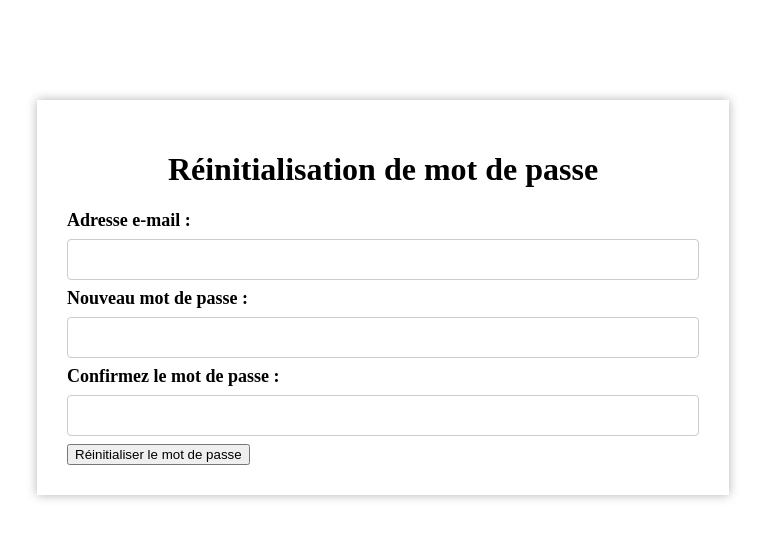
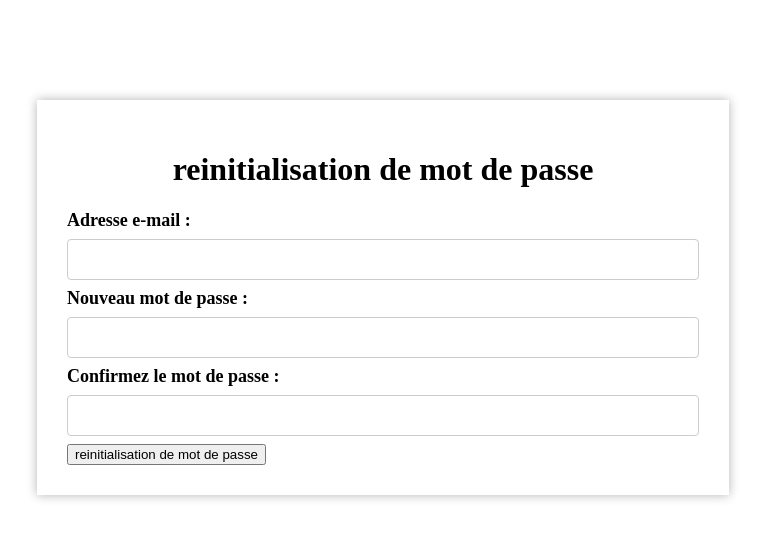
Before and after one commit to linh-hub/projet-du-web, a plain HTML site: page front/motdepasse.html in a window 1280 px wide. Shown: the whole page, without its empty margins (257-1022 px from the left). Drawn offline with Linux system fonts and the light colour scheme.

Commit message:
changement3 page suject remplissage de datauser and datademad

```diff
--- a/front/PROJET.css
+++ b/front/PROJET.css
@@ -38,6 +38,7 @@ section {
 
 .teacher a {
 	color: #1086ad;
+	align-content: space-around;
 }
 
 .student a {
--- a/front/motdepasse.html
+++ b/front/motdepasse.html
@@ -1,12 +1,12 @@
 <!DOCTYPE html>
 <html>
   <head>
-    <title>Réinitialisation de mot de passe</title>
+    <title>réinitialisation de mot de passe</title>
     <link rel="stylesheet" type="text/css" href="style.css">
   </head>
   <body>
     <div class="container">
-      <h1>Réinitialisation de mot de passe</h1>
+      <h1>reinitialisation de mot de passe</h1>
       <form>
         <label for="email">Adresse e-mail :</label>
         <input type="email" id="email" name="email" required>
@@ -14,9 +14,8 @@
         <input type="password" id="password" name="password" required>
         <label for="confirm_password">Confirmez le mot de passe :</label>
         <input type="password" id="confirm_password" name="confirm_password" required>
-        <input type="submit" value="Réinitialiser le mot de passe">
+        <input type="submit" value="reinitialisation de mot de passe">
       </form>
     </div>
-    <script src="motdepasse.js"></script>
   </body>
 </html>
```
Also changed, not shown: front/authentification.html (+1 -1 lines).
